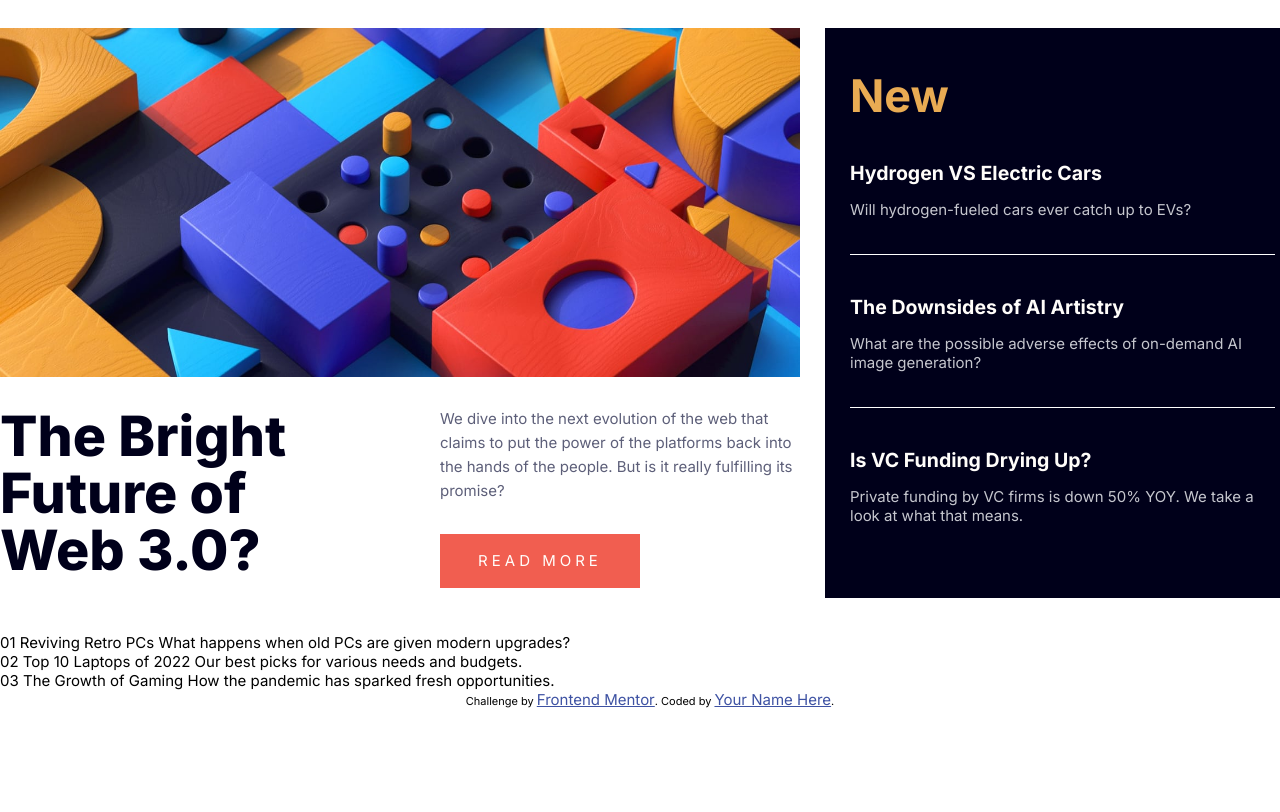
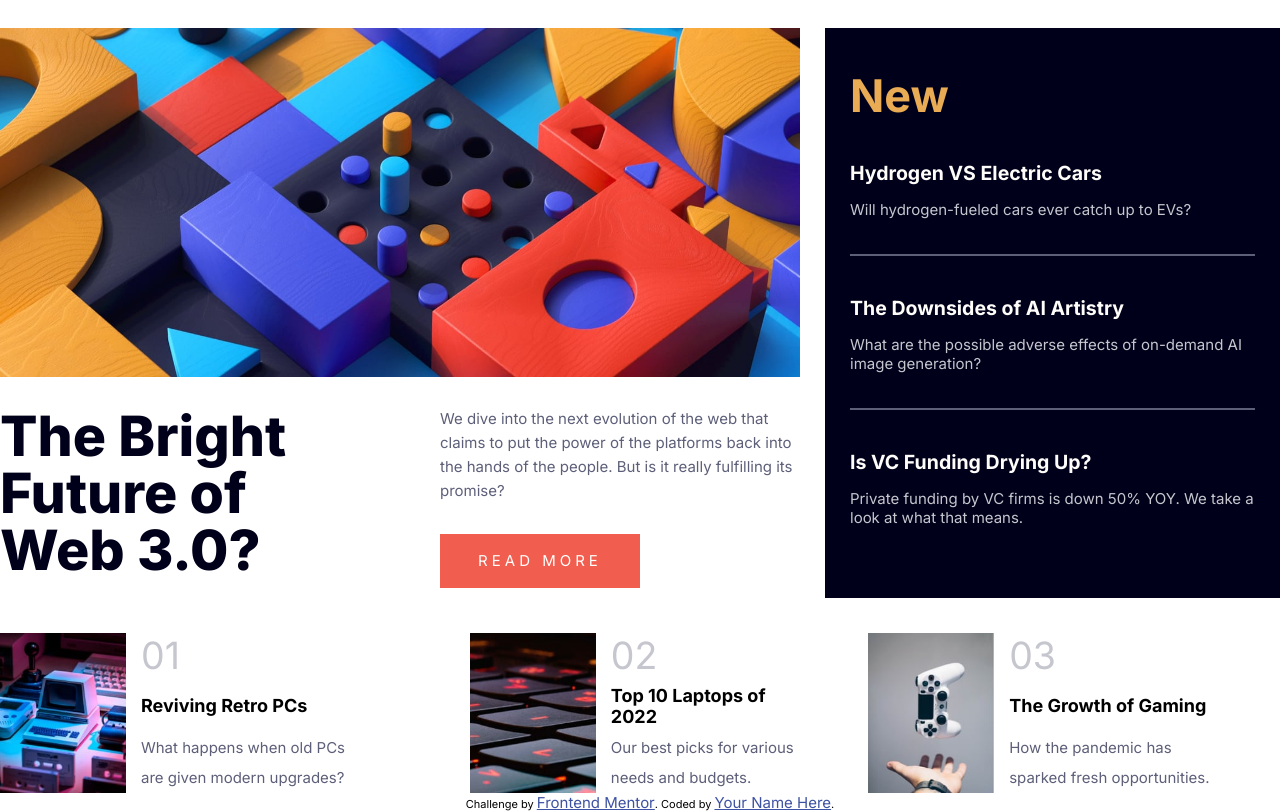
Before and after one commit to MyYsterio0O/news-homepage-main, a plain HTML site: page index.html in a window 1280 px wide. Shown: the part 110-922 px from the top of the page. Before the commit the page ends 819 px from the top, so only its background shows below. Drawn offline with Linux system fonts and the light colour scheme.

Commit message:
bottom css completed

```diff
--- a/index.html
+++ b/index.html
@@ -71,20 +71,35 @@
       </div>
     </aside>
     <div class="nextarticles">
-      <article class="article01">
-        01
-        Reviving Retro PCs
-        What happens when old PCs are given modern upgrades?
+      <article id="article01">
+        <img src="assets/images/image-retro-pcs.jpg" alt="">
+          <div class="bottom-containers">
+            <div>
+              01
+            </div>
+            <header>Reviving Retro PCs</header>
+            <p>What happens when old PCs are given modern upgrades?</p>
+          </div>
       </article>
-      <article class="article02">
-        02
-        Top 10 Laptops of 2022
-        Our best picks for various needs and budgets.
+      <article id="article02">
+        <img src="assets/images/image-top-laptops.jpg" alt="">
+          <div class="bottom-containers">
+            <div>
+              02
+            </div>
+            <header>Top 10 Laptops of 2022</header>
+            <p>Our best picks for various needs and budgets.</p>
+          </div>
       </article>
-      <article class="article03">
-        03
-        The Growth of Gaming
-        How the pandemic has sparked fresh opportunities.
+      <article id="article03">
+        <img src="assets/images/image-gaming-growth.jpg" alt="">
+          <div class="bottom-containers">
+            <div>
+              03
+            </div>
+            <header>The Growth of Gaming</header>
+            <p>How the pandemic has sparked fresh opportunities.</p>
+          </div>
       </article>
     </div>
 
--- a/style.css
+++ b/style.css
@@ -89,19 +89,21 @@ main{
     letter-spacing: 4px;
     transition: all 0.2s ease-in-out;
     margin-bottom: 10px;
+    cursor: pointer;
 }
 .bright-future div span:hover{
     background-color: var(--verydarkblue);
 }
     /* ASIDE */
 aside{
-    width:475px;
+    width:455px;
     margin-left: 25px;
     display: flex;
     flex-flow: column nowrap;
     background-color: var(--verydarkblue);
     color: var(--offwhite);
     margin-bottom:35px;
+    margin-right: 20px;
 }
 #aside-header{
     font-size:3rem;
@@ -129,7 +131,42 @@ aside div p{
 aside div .after::after{
     content: "";
     width: 100%;
-    border-bottom: 1px solid white;
+    border-bottom: 2px solid var(--darkgrayishblue);
     display:block;
     padding-top: 35px;
 }
+    /* BOTTOM ARTICLES */
+.nextarticles{
+    display: flex;
+    justify-content: space-between;
+}
+.nextarticles article{
+    display:flex;
+}
+.nextarticles article img{
+    height: 160px;
+}
+.bottom-containers{
+    display:flex;
+    flex-direction:column;
+    padding-left: 15px;
+    justify-content: space-between;
+    width: 51%;
+}
+.bottom-containers div{
+    color: var(--grayishblue);
+    font-size: 2.5rem;
+}
+.bottom-containers header{
+    font-weight:700;
+    font-size: 1.2rem;
+    cursor:pointer;
+    transition: all 0.15s ease-in-out;
+}
+.bottom-containers header:hover{
+    color: var(--softred);
+}
+.bottom-containers p{
+    line-height: 2rem;
+    color: var(--darkgrayishblue)
+}
```
